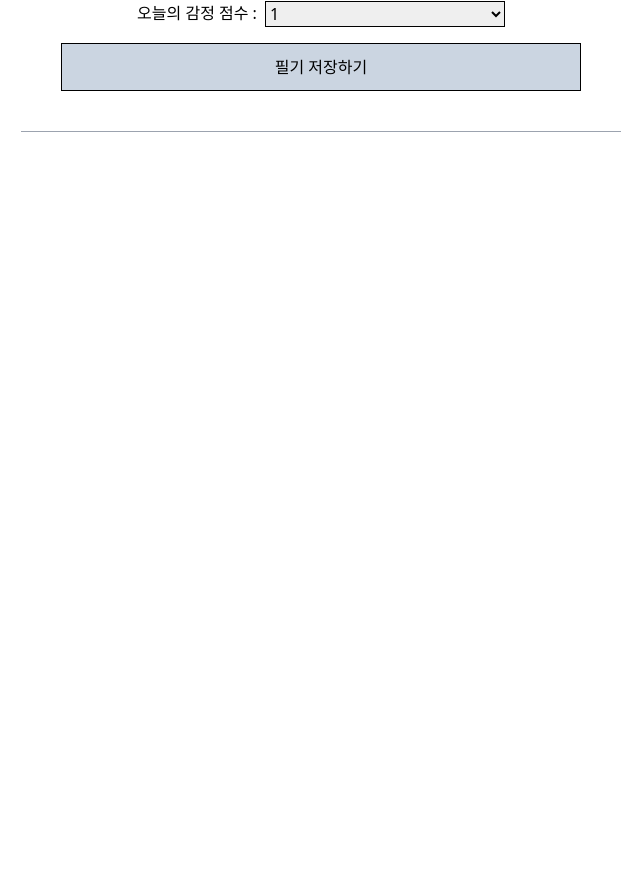
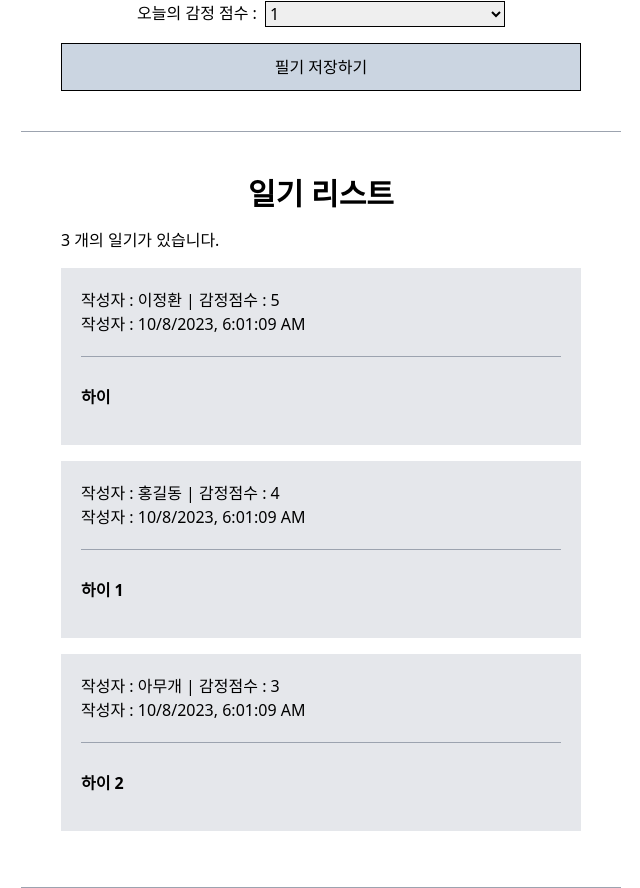
Before and after one commit to yeoic/ReactLessons, a React (Create React App) app: page / in a window 1280 px wide. Shown: the part 447-1335 px from the top of the page, without its empty margins (319-959 px from the left). Before the commit the page ends 800 px from the top, so only its background shows below. Built offline with nearby package versions, Linux system fonts and the light colour scheme.

Commit message:
섹션 5 - 4강 / React에서 배열 사용하기 1 - 리스트 렌더링 (조회)

```diff
--- a/src/App.js
+++ b/src/App.js
@@ -1,11 +1,37 @@
 import "./App.css";
 import React from "react";
 import DiaryEditor from "./component/DiaryEditor";
+import DiaryList from "./component/DiaryList";
 
 function App() {
+  const dummyList = [
+    {
+      id: 1,
+      author: "이정환",
+      content: "하이",
+      emotion: 5,
+      created_date: new Date().getTime(),
+    },
+    {
+      id: 2,
+      author: "홍길동",
+      content: "하이 1",
+      emotion: 4,
+      created_date: new Date().getTime(),
+    },
+    {
+      id: 3,
+      author: "아무개",
+      content: "하이 2",
+      emotion: 3,
+      created_date: new Date().getTime(),
+    },
+  ];
+
   return (
     <div className="App">
       <DiaryEditor />
+      <DiaryList diaryList={dummyList} />
     </div>
   );
 }
--- a/src/component/DiaryEditor.jsx
+++ b/src/component/DiaryEditor.jsx
@@ -33,7 +33,7 @@ function DiaryEditor(props) {
   };
 
   return (
-    <div className="my-10 w-[600px] border-b border-gray-400 p-10">
+    <div className="mb-1 mt-10 w-[600px] border-b border-gray-400 p-10">
       <div className="container flex flex-col">
         <p className="my-7 text-center text-4xl">오늘의 일기</p>
         <input
--- /dev/null
+++ b/src/component/DiaryItem.jsx
@@ -0,0 +1,20 @@
+import React from "react";
+
+function DiaryItem({ author, content, created_date, emotion, id }) {
+  return (
+    <div className="my-4 bg-gray-200 p-5" key={id}>
+      <div>
+        <span>
+          작성자 : {author} | 감정점수 : {emotion}
+        </span>
+        <br />
+        <div>작성자 : {new Date(created_date).toLocaleString()}</div>
+      </div>
+      <div className="mt-5 border-t border-gray-400 pb-4 pt-7 font-semibold">
+        {content}
+      </div>
+    </div>
+  );
+}
+
+export default DiaryItem;
--- /dev/null
+++ b/src/component/DiaryList.jsx
@@ -0,0 +1,22 @@
+import React, { useEffect } from "react";
+import DiaryItem from "./DiaryItem";
+
+function DiaryList({ diaryList }) {
+  return (
+    <div className="w-[600px] border-b border-gray-400 p-10">
+      <p className="mb-4 text-center text-3xl font-semibold">일기 리스트</p>
+      <p>{diaryList.length} 개의 일기가 있습니다.</p>
+      <div>
+        {diaryList.map((it) => (
+          <DiaryItem key={it.id} {...it} />
+        ))}
+      </div>
+    </div>
+  );
+}
+
+DiaryList.defaultProps = {
+  diaryList: [],
+};
+
+export default DiaryList;
```
